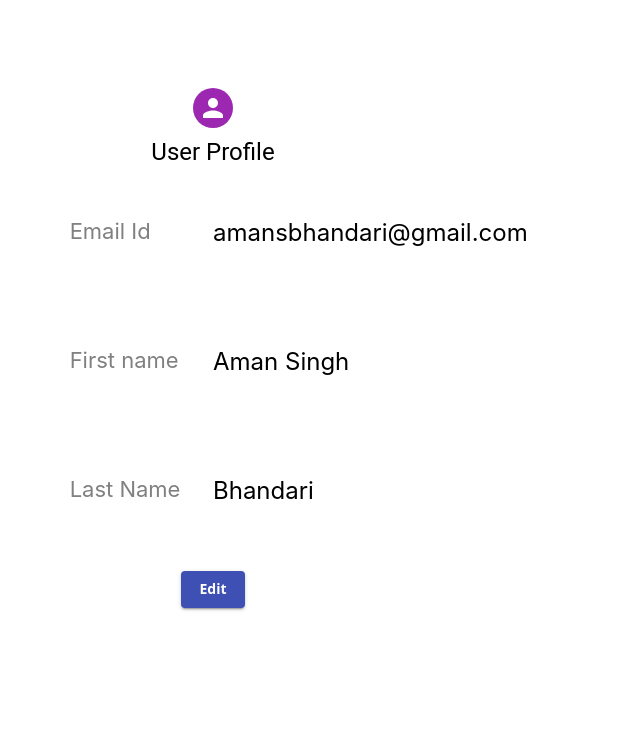
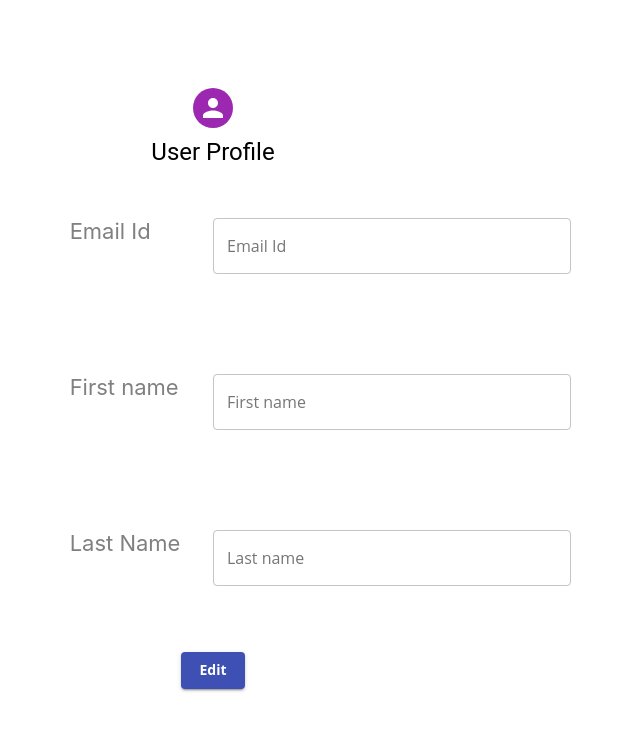
Before and after one commit to amansbhandari/comparify, a React (Create React App) app in the folder client/: page /userprofile in a window 1280 px wide. Both pictures are taken after a click on the button "Edit". Shown: the top 730 px of the page, without its empty margins (427-1067 px from the left). Built offline with nearby package versions, Linux system fonts and the light colour scheme.

Commit message:
Issue 29 | Edit user details

```diff
--- a/client/src/components/user-profile/UserProfile.js
+++ b/client/src/components/user-profile/UserProfile.js
@@ -1,4 +1,4 @@
-import { Box,Button} from "@material-ui/core";
+import { Box,Button,TextField} from "@material-ui/core";
 import React from "react";
 import useStyles from "../../hooks/use-styles";
 
@@ -64,6 +64,7 @@ const UserProfile = (props) => {
 
     const classes = useStyles(style);
     // const [task, setTask] = useState("");
+    const [isEditMode, setEditMode] = React.useState(false);
 
     function userEmail()
     {
@@ -81,7 +82,6 @@ const UserProfile = (props) => {
     }
 
     return(<>
-        {/* <Grid item xs={12} sm={7} md={6} component={Paper} elevation={6} square style= {style.grid}> */}
                 <Box className={classes.root}>
                     <Avatar sx={{ m: 1, bgcolor: 'secondary.main' }}>
                     </Avatar>
@@ -90,41 +90,66 @@ const UserProfile = (props) => {
                     </Typography>
                     <div style={style.field}>
                         <label style= {style.label}>Email Id</label>
-                        <label style= {style.editableField}>{userEmail()}</label>
-                        {/* <Editable text={userEmail()} placeholder="Enter email id" type="input" style={style.editableField} >
-                         <input type="text" name="emailid" placeholder="Enter email id" value={task}
-                            onChange={e => setTask(e.target.value)}  style={style.editableField}/>
-                        </Editable> */}
+                        {showEmailId()}
                     </div>
 
                     <div style={style.field}>
                         <label style= {style.label}>First name</label>
-                        <label style= {style.editableField}>{userFirstName()}</label>
-                        {/* <Editable text={userFirstName()} placeholder={"Enter first name"} type="input" style={style.editableField}>
-                        <input type="text" name="emailid" placeholder="Enter first name" value={task}
-                        onChange={e => setTask(e.target.value)}   style={style.editableField}/>
-                        </Editable> */}
+                        {showFirstName()}
                     </div>
 
                     <div style={style.field}>
                         <label style= {style.label}>Last Name</label>
-                        <label style= {style.editableField}>{userLastName()}</label>
-                        {/* <Editable text={userLastName()} placeholder={"Enter last name"} type="input" style={style.editableField}>
-                            <input type="text" name="emailid" placeholder="Enter last name" value={task}
-                            onChange={e => setTask(e.target.value)}   style={style.editableField}/>
-                        </Editable> */}
+                        {showLastName()}
                     </div>
 
                     <Grid item className={classes.buttonContainer}>
-                        <Button color="primary" variant="contained" type="submit" className={classes.button} >
+                        <Button color="primary" variant="contained" type="submit" className={classes.button} onClick={() => {
+            editClicked()}}>
                             Edit
                         </Button>
                     </Grid>
                 </Box>
-            {/* </Grid> */}
+    </>)
 
 
-    </>)
+function editClicked()
+{
+    setEditMode(true)
+}
+
+function showEmailId()
+{
+    if(isEditMode)
+    {
+        return <TextField id="outlined-basic" label="Email Id" variant="outlined" style= {style.editableField} disabled={!isEditMode}/>
+    }
+    else{
+        return <label style= {style.editableField} disabled={isEditMode}>{userEmail()}</label>
+    }
+}
+
+function showFirstName()
+{
+    if(isEditMode)
+    {
+        return <TextField id="outlined-basic" label="First name" variant="outlined" style= {style.editableField} disabled={!isEditMode}/>
+    }
+    else{
+        return <label style= {style.editableField} disabled={isEditMode}>{userFirstName()}</label>
+    }
+}
+
+function showLastName()
+{
+    if(isEditMode)
+    {
+        return <TextField id="outlined-basic" label="Last name" variant="outlined" style= {style.editableField} disabled={!isEditMode} />
+    }
+    else{
+        return <label style= {style.editableField} disabled={isEditMode}>{userLastName()}</label>
+    }
+}
 }
 
 export default UserProfile;
```
